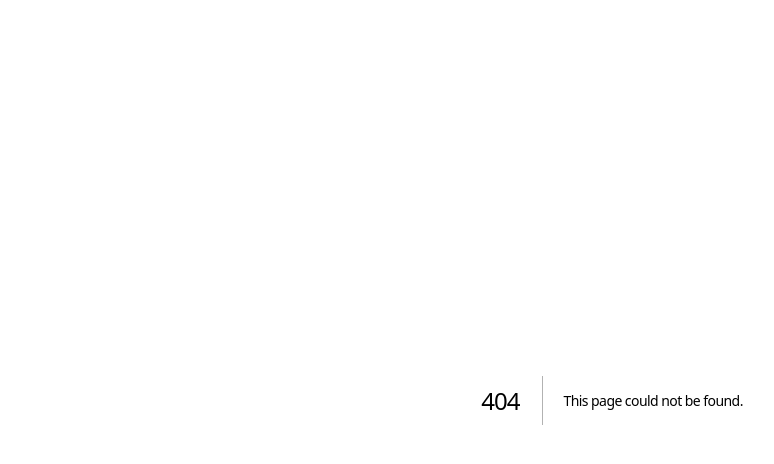
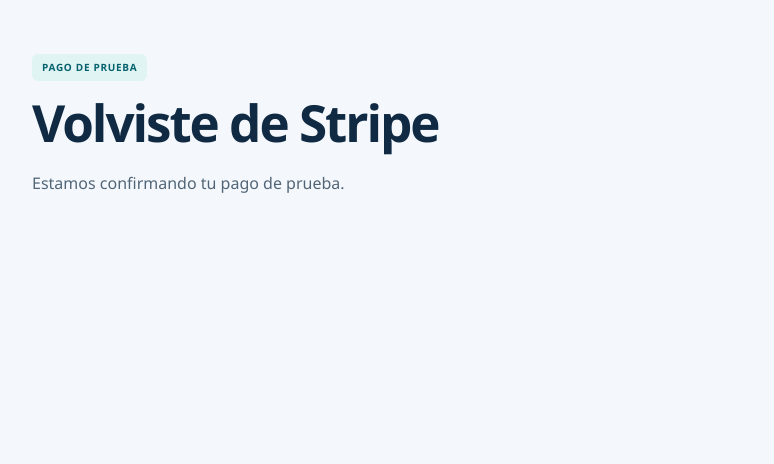
Before and after one commit to Jhanfranco07/DentaIA, a Next.js app: page /premium/exito in a window 1280 px wide. Before the commit this address had no page. Shown: the top 464 px of the page, without its empty margins (28-802 px from the left). Built offline with nearby package versions, Linux system fonts and the light colour scheme.

Commit message:
feat: crear página /premium/exito

```diff
--- /dev/null
+++ b/src/app/premium/exito/page.tsx
@@ -0,0 +1,11 @@
+export default function ExitoPage() {
+  return (
+    <main className="module-shell">
+      <div className="page-intro">
+        <span className="pill">PAGO DE PRUEBA</span>
+        <h1>Volviste de Stripe</h1>
+        <p>Estamos confirmando tu pago de prueba.</p>
+      </div>
+    </main>
+  );
+}
```
